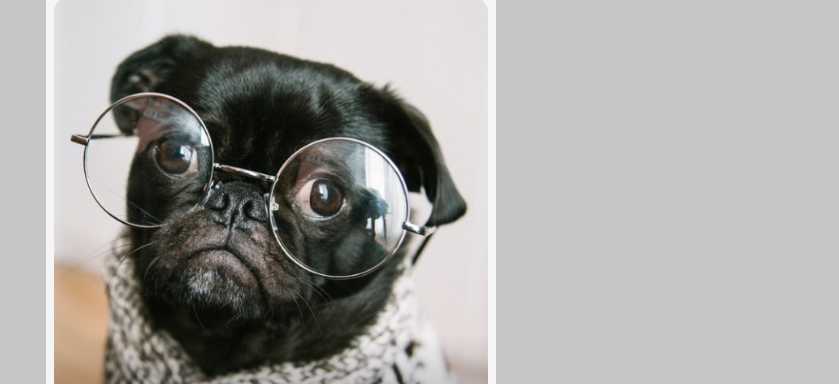
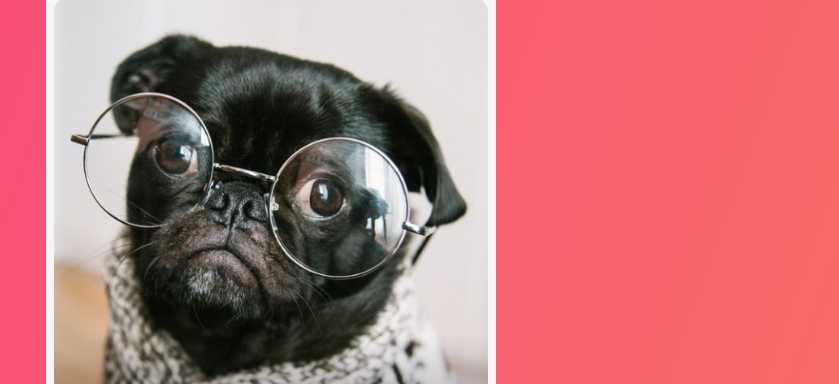
Before and after one commit to adaamll/solo-project-5-tindog, a website built with Vite: page index.html in a window 1280 px wide. Shown: the part 96-480 px from the top of the page, without its empty margins (369-1208 px from the left). Built offline with nearby package versions, Linux system fonts and the light colour scheme.

Commit message:
background color

```diff
--- a/style.css
+++ b/style.css
@@ -14,7 +14,12 @@ body {
   min-height: 100vh;
   font-family: 'Poppins', sans-serif;
   color: var(--primary-text-color);
-  background-color: #c5c5c5;
+  /* background-color: #167491; */
+  background-image: linear-gradient(
+    110deg,
+    rgb(248, 66, 126),
+    rgb(250, 114, 100)
+  );
   display: flex;
   align-items: center;
   justify-content: center;
```
